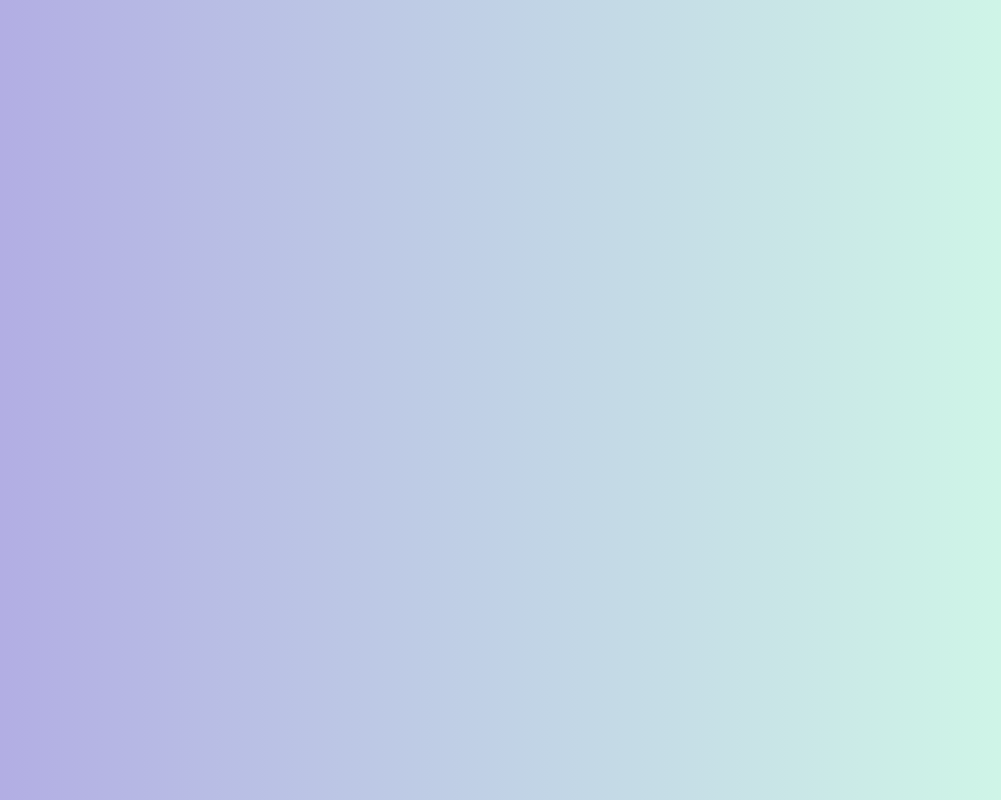
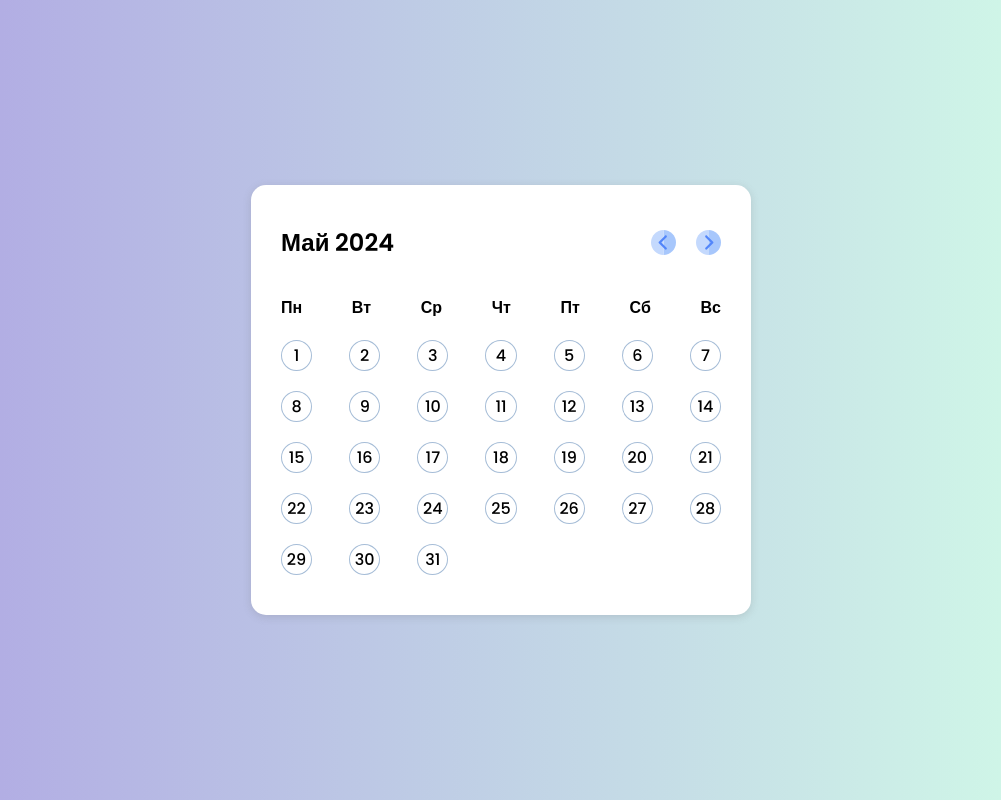
Before and after one commit to Chill-Peppa/todo-calendar, a React (Create React App) app: page / in a window 1280 px wide. Shown: the whole page, without its empty margins (139-1140 px from the left). Built offline with nearby package versions, Linux system fonts and the light colour scheme.

Commit message:
feat: add markdown

```diff
--- /dev/null
+++ b/custom.d.ts
@@ -0,0 +1,4 @@
+declare module '*.svg' {
+  const content: any;
+  export default content;
+}
--- a/public/index.html
+++ b/public/index.html
@@ -5,9 +5,6 @@
     <link rel="icon" href="<%=require('../src/assets/images/logo.ico')%>" />
     <meta name="viewport" content="width=device-width, initial-scale=1" />
     <meta name="description" content="ToDo Календарь" />
-    <link
-      rel="stylesheet"
-      href="https://fonts.googleapis.com/css2?family=Material+Symbols+Rounded:opsz,wght,FILL,GRAD@20..48,100..700,0..1,-50..200" />
     <title>To-Do Calendar</title>
   </head>
   <body>
--- a/src/components/app/app.tsx
+++ b/src/components/app/app.tsx
@@ -1,7 +1,13 @@
 import styles from './app.module.css';
 
+import Calendar from '../calendar/calendar';
+
 function App() {
-  return <div className={styles.app}></div>;
+  return (
+    <div className={styles.app}>
+      <Calendar />
+    </div>
+  );
 }
 
 export default App;
--- /dev/null
+++ b/src/components/calendar/calendar.module.css
@@ -0,0 +1,64 @@
+.calender {
+  background-color: #fff;
+  width: 500px;
+  border-radius: 15px;
+  padding: 40px 30px;
+  box-shadow: rgba(99, 99, 99, 0.2) 0px 2px 8px 0px;
+}
+
+.header {
+  display: flex;
+  justify-content: space-between;
+}
+
+.currentData {
+  font-weight: 600;
+}
+
+.arrowsContainer {
+  display: flex;
+  align-items: center;
+  gap: 20px;
+}
+
+.left {
+  height: 25px;
+  width: 25px;
+  cursor: pointer;
+  opacity: 1;
+}
+
+.left:hover {
+  opacity: 0.7;
+  transition: all 1s linear;
+}
+
+.right {
+  composes: left;
+}
+
+.weekDays {
+  margin: 35px 0 20px 0;
+  list-style: none;
+  font-weight: 600;
+  display: flex;
+  justify-content: space-between;
+}
+
+.days {
+  list-style: none;
+  font-weight: 500;
+  display: grid;
+  grid-template-columns: 1fr 1fr 1fr 1fr 1fr 1fr 1fr;
+  grid-template-rows: 1fr 1fr 1fr 1fr 1fr;
+  gap: 20px 37px;
+}
+
+.day {
+  border: 1px solid #a6bdd7;
+  padding: 2px;
+  display: flex;
+  justify-content: center;
+  border-radius: 50%;
+  cursor: pointer;
+}
--- /dev/null
+++ b/src/components/calendar/calendar.tsx
@@ -0,0 +1,48 @@
+import React from 'react';
+import styles from './calendar.module.css';
+import left from '../../assets/images/left-arrow.svg';
+import right from '../../assets/images/right-arrow.svg';
+
+import { weekDays } from '../../utils/constants';
+import { mockDays } from '../../utils/constants';
+
+const Calendar = () => {
+  return (
+    <section className={styles.calender}>
+      <div className={styles.header}>
+        <h1 className={styles.currentData}>Май 2024</h1>
+        <div className={styles.arrowsContainer}>
+          <img
+            src={left as unknown as string}
+            alt="left arrow"
+            className={styles.left}
+          />
+          <img
+            src={right as unknown as string}
+            alt="right arrow"
+            className={styles.right}
+          />
+        </div>
+      </div>
+
+      <div className={styles.main}>
+        <ul className={styles.weekDays}>
+          {weekDays.map((weekDay, index) => (
+            <li className={styles.weekDay} key={index}>
+              {weekDay}
+            </li>
+          ))}
+        </ul>
+        <ul className={styles.days}>
+          {mockDays.map((day, index) => (
+            <li className={styles.day} key={index}>
+              {day}
+            </li>
+          ))}
+        </ul>
+      </div>
+    </section>
+  );
+};
+
+export default Calendar;
--- /dev/null
+++ b/src/utils/constants.tsx
@@ -0,0 +1,5 @@
+export const weekDays = ['Пн', 'Вт', 'Ср', 'Чт', 'Пт', 'Сб', 'Вс'];
+export const mockDays = [
+  1, 2, 3, 4, 5, 6, 7, 8, 9, 10, 11, 12, 13, 14, 15, 16, 17, 18, 19, 20, 21, 22,
+  23, 24, 25, 26, 27, 28, 29, 30, 31,
+];
--- a/tsconfig.json
+++ b/tsconfig.json
@@ -16,6 +16,6 @@
     "noEmit": true,
     "jsx": "react-jsx"
   },
-  "include": ["src", "css-modules.d.ts"],
+  "include": ["src", "css-modules.d.ts", "custom.d.ts"],
   "plugins": [{ "name": "typescript-plugin-css-modules" }]
 }
```
Also changed, not shown: src/assets/images/left-arrow.svg (added), src/assets/images/right-arrow.svg (added).
